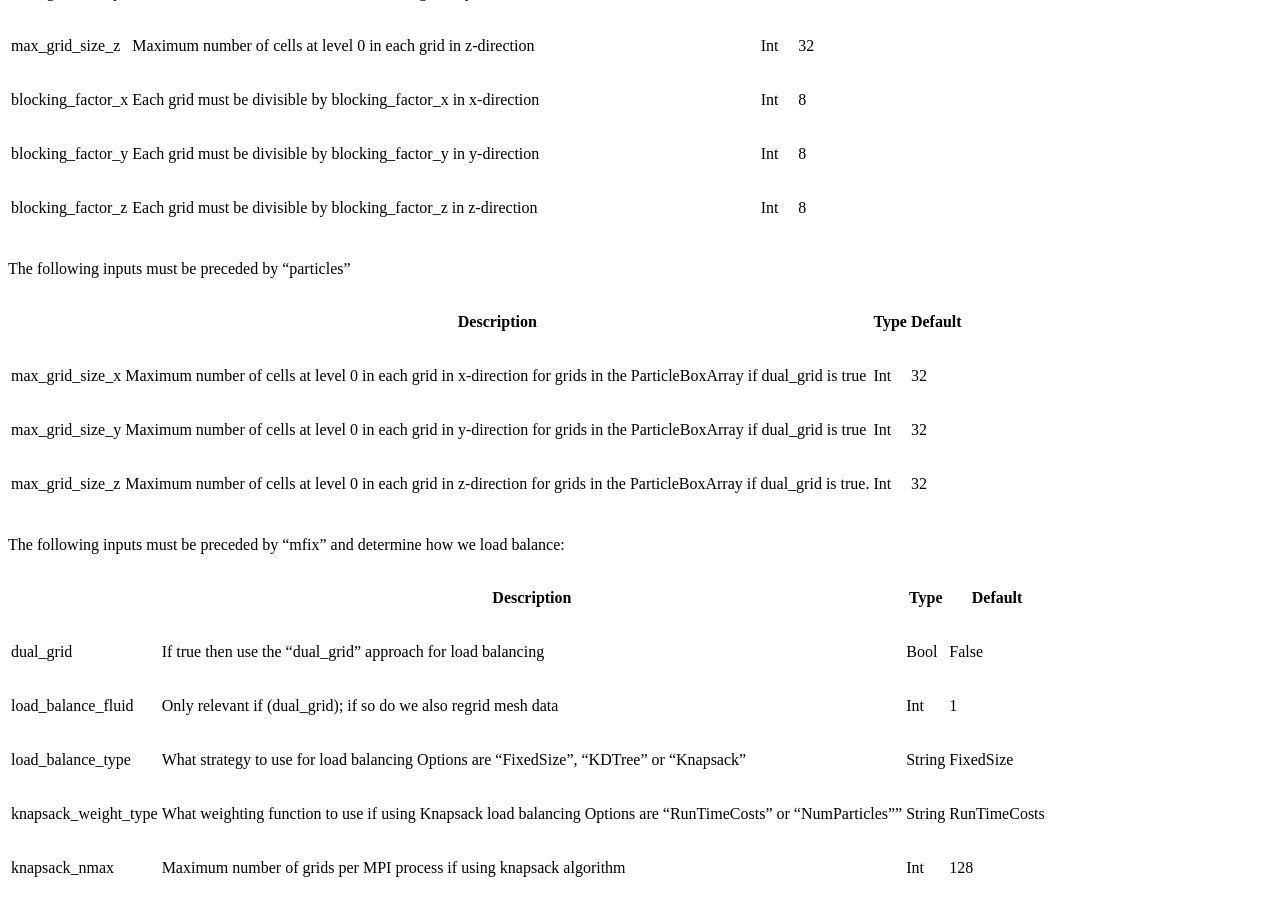
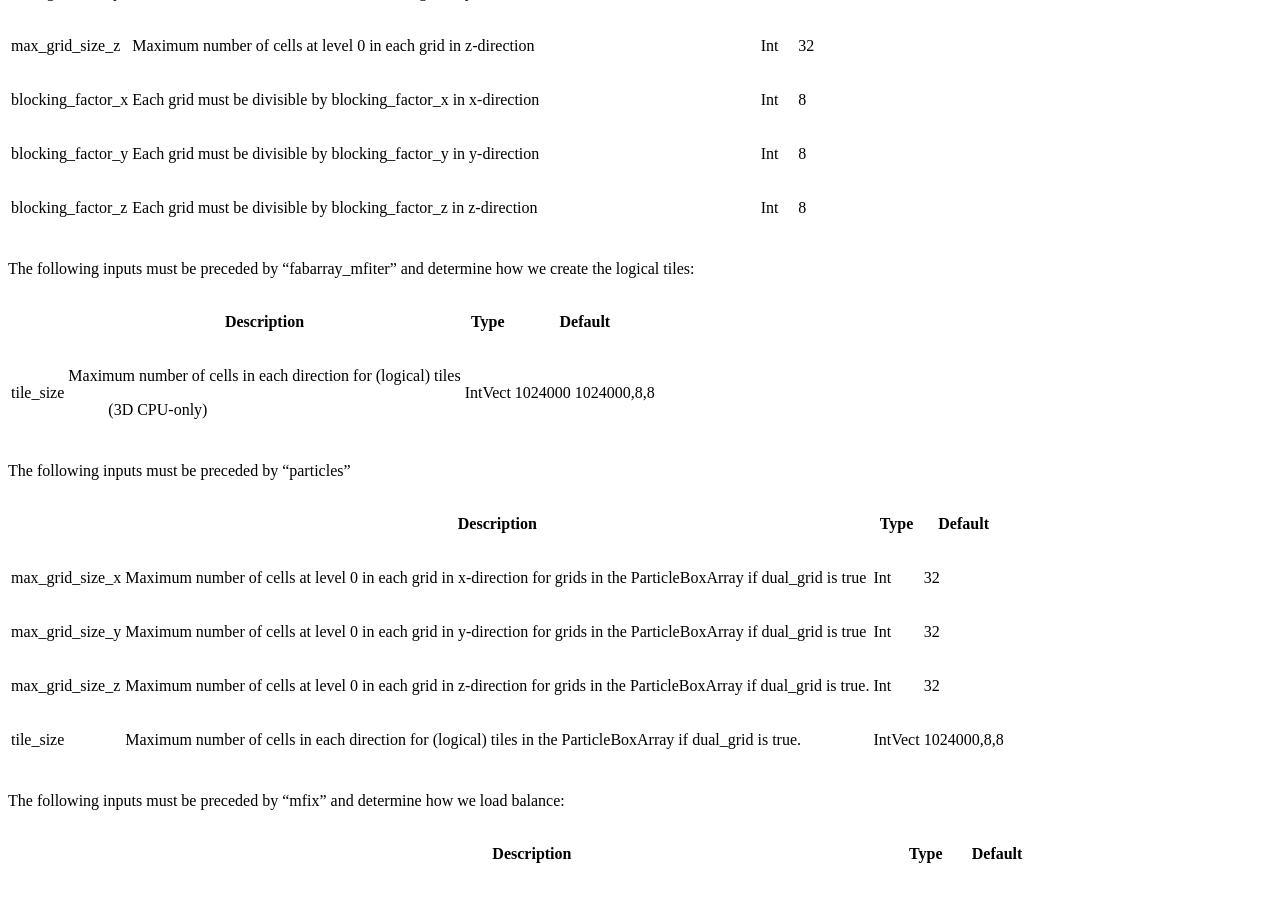
Before and after one commit to mwm126/MFIX-Exa, a Sphinx documentation site: the page built from docs/source/InputsLoadBalancing.rst, in a window 1280 px wide and 900 px high, scrolled down 888 px. Built offline with Sphinx 7.4.7 and the Read the Docs theme 2.0.0, drawn with Linux system fonts in a browser that asks for light colours; pages that are not in the unit, such as notebooks, are missing from menus.

Commit message:
Add tile_size to the inputs list

```diff
--- a/docs/source/InputsLoadBalancing.rst
+++ b/docs/source/InputsLoadBalancing.rst
@@ -24,20 +24,32 @@ The following inputs must be preceded by "amr" and determine how we create the g
 | blocking_factor_z    | Each grid must be divisible by blocking_factor_z in z-direction       |    Int      |  8        |
 +----------------------+-----------------------------------------------------------------------+-------------+-----------+
 
+The following inputs must be preceded by "fabarray_mfiter" and determine how we create the logical tiles:
+
++----------------------+-----------------------------------------------------------------------+----------+-------------+
+|                      | Description                                                           | Type     | Default     |
++======================+=======================================================================+==========+=============+
+| tile_size            | Maximum number of cells in each direction for (logical) tiles         | IntVect  | 1024000     |
+|                      |        (3D CPU-only)                                                  |          | 1024000,8,8 |
++----------------------+-----------------------------------------------------------------------+----------+-------------+
+
 The following inputs must be preceded by "particles"
 
-+-------------------+-----------------------------------------------------------------------+-------------+-----------+
-|                   | Description                                                           |   Type      | Default   |
-+===================+=======================================================================+=============+===========+
-| max_grid_size_x   | Maximum number of cells at level 0 in each grid in x-direction        |    Int      | 32        |
-|                   | for grids in the ParticleBoxArray if dual_grid is true                |             |           |
-+-------------------+-----------------------------------------------------------------------+-------------+-----------+
-| max_grid_size_y   | Maximum number of cells at level 0 in each grid in y-direction        |    Int      | 32        |
-|                   | for grids in the ParticleBoxArray if dual_grid is true                |             |           |
-+-------------------+-----------------------------------------------------------------------+-------------+-----------+
-| max_grid_size_z   | Maximum number of cells at level 0 in each grid in z-direction        |    Int      | 32        |
-|                   | for grids in the ParticleBoxArray if dual_grid is true.               |             |           |
-+-------------------+-----------------------------------------------------------------------+-------------+-----------+
++-------------------+-----------------------------------------------------------------------+-------------+--------------+
+|                   | Description                                                           |   Type      | Default      |
++===================+=======================================================================+=============+==============+
+| max_grid_size_x   | Maximum number of cells at level 0 in each grid in x-direction        |    Int      | 32           |
+|                   | for grids in the ParticleBoxArray if dual_grid is true                |             |              |
++-------------------+-----------------------------------------------------------------------+-------------+--------------+
+| max_grid_size_y   | Maximum number of cells at level 0 in each grid in y-direction        |    Int      | 32           |
+|                   | for grids in the ParticleBoxArray if dual_grid is true                |             |              |
++-------------------+-----------------------------------------------------------------------+-------------+--------------+
+| max_grid_size_z   | Maximum number of cells at level 0 in each grid in z-direction        |    Int      | 32           |
+|                   | for grids in the ParticleBoxArray if dual_grid is true.               |             |              |
++-------------------+-----------------------------------------------------------------------+-------------+--------------+
+| tile_size         | Maximum number of cells in each direction for (logical) tiles         |  IntVect    | 1024000,8,8  |
+|                   | in the ParticleBoxArray if dual_grid is true.                         |             |              |
++-------------------+-----------------------------------------------------------------------+-------------+--------------+
 
 The following inputs must be preceded by "mfix" and determine how we load balance:
 
```
